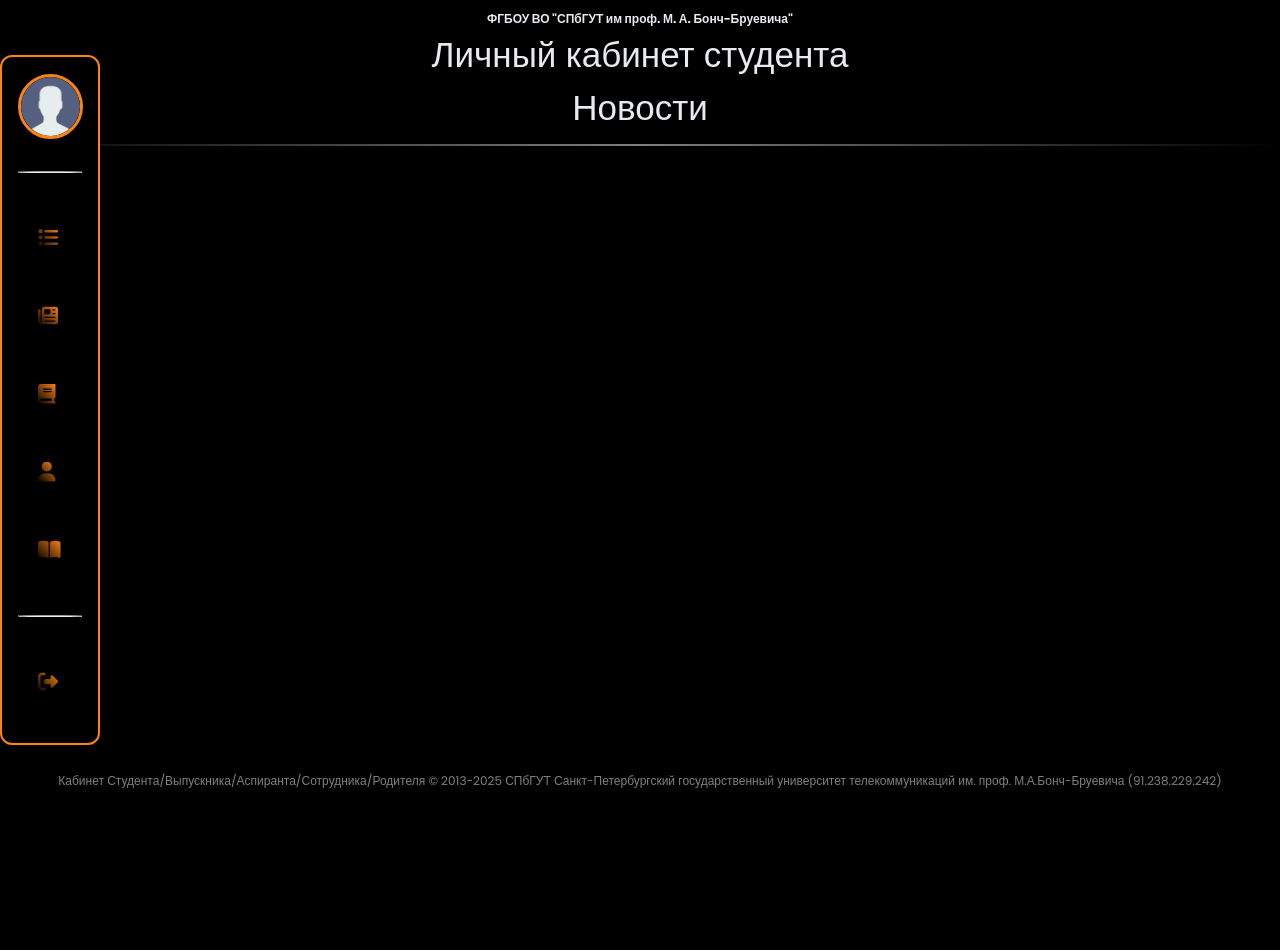
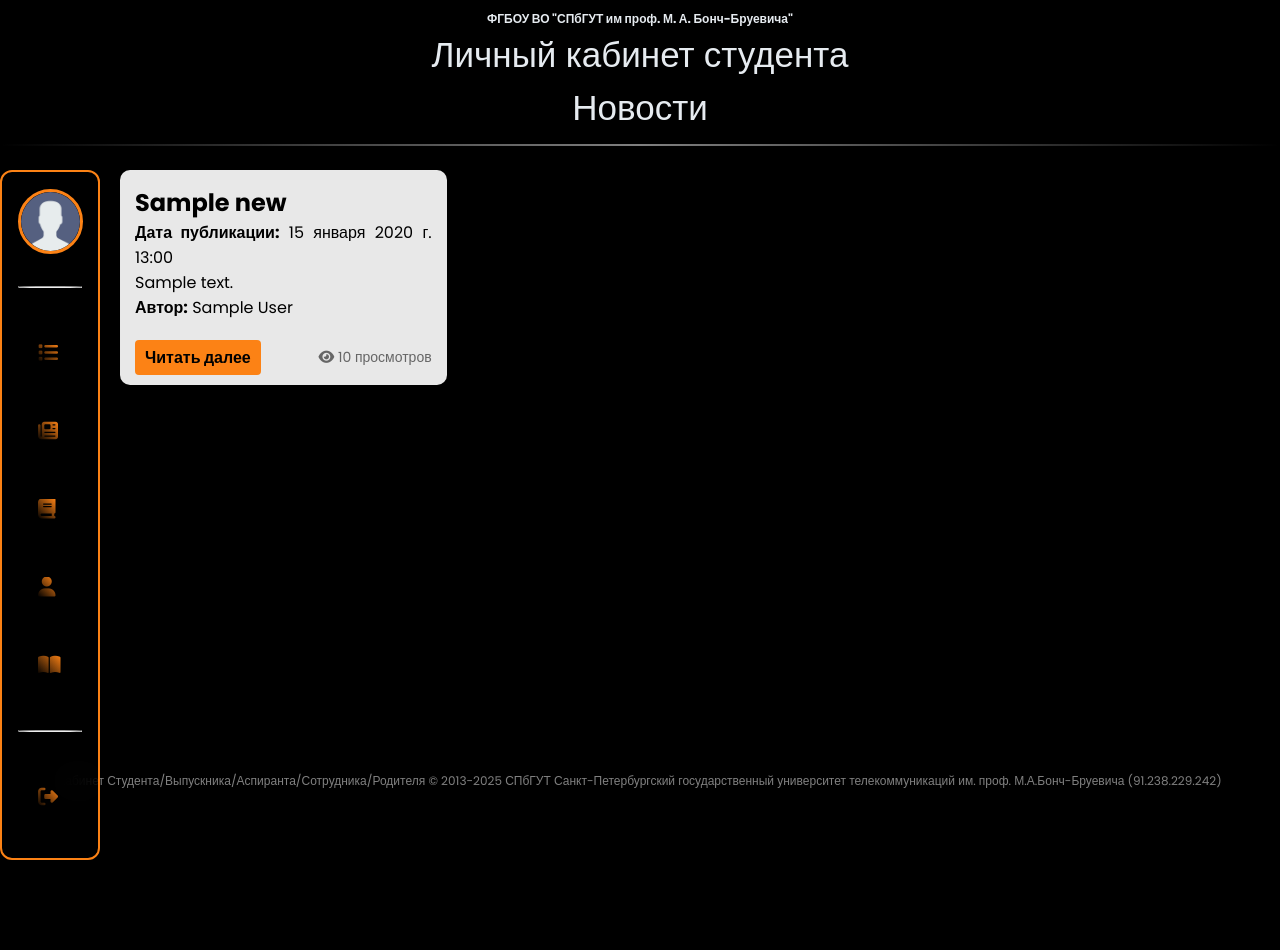
Before and after one commit to KosyaGUT/diplom1_site, a Django app: page /news/ in a window 1280 px wide. Before the commit the page ends 788 px from the top, so only its background shows below. Run offline with Django 5.2, Linux system fonts and the light colour scheme; tables that the repository leaves empty hold one stand-in row (values such as "Sample post"); some libraries are stand-ins or nearby versions.

Commit message:
Доработал вкладку "Новости"

```diff
--- a/gutis/news/urls.py
+++ b/gutis/news/urls.py
@@ -1,9 +1,16 @@
 from django.urls import path
 
 from news.views import *
+
+from django.conf import settings
+from django.conf.urls.static import static
 
 app_name = 'news'
 
 urlpatterns = [
     path('news/', news_index, name='news'),
+    path('news/<int:news_id>/', news_detail, name='news_detail'),
 ]
+
+if settings.DEBUG:
+    urlpatterns += static(settings.MEDIA_URL, document_root=settings.MEDIA_ROOT)
--- a/gutis/news/views.py
+++ b/gutis/news/views.py
@@ -1,9 +1,10 @@
 from django.shortcuts import render
 from news.models import News
+from django.shortcuts import render, get_object_or_404
 
 # Функция для получения только опубликованных новостей
 def get_published_news():
-  return News.objects.filter(is_published=False).order_by('-published_date')
+  return News.objects.filter(is_published=True).order_by('-published_date')
 
 # Представление для отображения списка новостей
 def news_index(request):
@@ -15,3 +16,16 @@ def news_index(request):
   }
 
   return render(request, 'home/news.html', context)
+
+def news_detail(request, news_id):
+  news_id_item = News.objects.get(news_id=news_id)
+  news_view = get_object_or_404(News, news_id=news_id)
+  news_view.views += 1  # Увеличиваем счетчик просмотров
+  news_view.save()
+
+
+  context = {
+    "news": news_id_item,
+    "news_view": news_view
+  }
+  return render(request, 'home/news_id.html', context)
--- a/gutis/static/base/css/header.css
+++ b/gutis/static/base/css/header.css
@@ -54,6 +54,7 @@ footer {
     right: 0;
     margin: 0 auto;
     text-align: center; /* Центрирует текст внутри footer */
+    z-index: -1000;
 }
 
 /* Стили для текста в footer */
@@ -82,19 +83,16 @@ a:visited {
 }
 
 .container {
-    height: 100%;
-    width: 100%;
-    display: flex;
-    align-items: center;
-    justify-content: left;
+    width: 100px; /* Ширина боковой панели */
+    position: fixed; /* Вместо fixed */
+    top: 170px;
+    left: 0;
     z-index: 100;
-    position: fixed;
-    top: 0; /* Поднимет контейнер ниже, если header занимает верхнюю часть экрана */
 }
 
 .container nav {
-    width: 100px;
-    height: min-content;
+    height: auto;
+    width: 100%;
     background: rgba(0, 0, 0, 0.67);
     padding: 16px;
     border-radius: 12px;
@@ -102,8 +100,8 @@ a:visited {
     border: 2px solid #fc8215;
     box-shadow: 0 0 30px rgba(0, 0, 0, 0.05);
     transition: 0.6s cubic-bezier(0.8, 0.5, 0.5, 0.8);
-    position: fixed;
 }
+
 
 
 .container nav:hover {
--- a/gutis/static/news/css/news.css
+++ b/gutis/static/news/css/news.css
@@ -30,3 +30,82 @@
     border-radius: 20px;
     z-index: -1;
 }
+
+.news-footer {
+    position: absolute;
+    bottom: 0;  /* Фиксируем футер внизу родительского блока */
+    left: 0;
+    right: 0;
+    display: flex;
+    justify-content: space-between;
+    align-items: center;
+    margin-top: 10px;
+    padding: 10px 15px;
+}
+
+.read-more-btn {
+    background-color: #fc8215;
+    color: #000000;
+    padding: 5px 10px;
+    border-radius: 4px;
+    text-decoration: none;
+    font-weight: bold;
+}
+
+.read-more-btn:hover {
+    background-color: #fc8215;
+}
+
+.views-count {
+    font-size: 14px;
+    color: #666;
+}
+
+/*--------------------------------------------CSS для news_id-------------------------------------------*/
+
+.news-container-id {
+    box-shadow: 0 4px 10px rgba(0, 0, 0, 0.1);
+    border-radius: 8px;
+    background-color: #ffffff;
+    width: calc(100vw - 220px); /* Уменьшили ширину на 20px */
+    margin: 130px auto;
+    margin-left: 120px; /* Добавили отступ слева */
+    padding: 5px;
+    box-sizing: border-box;
+}
+
+
+.news-title {
+    text-align: center;
+    font-size: 28px;
+    margin-bottom: 10px;
+}
+
+.news-category {
+    display: inline-block;
+    background-color: #fc8215;
+    color: #ffffff;
+    padding: 5px 10px;
+    border-radius: 4px;
+    font-size: 14px;
+    margin-bottom: 10px;
+}
+
+.news-content {
+    display: block;
+    gap: 20px;
+}
+
+.news-image {
+    width: 300px;
+    height: auto;
+    border-radius: 8px;
+}
+
+.back-button {
+    display: inline-block;
+    margin-top: 20px;
+    text-decoration: none;
+    color: #fc8215;
+    font-weight: bold;
+}
--- a/gutis/templates/home/base.html
+++ b/gutis/templates/home/base.html
@@ -25,7 +25,7 @@
         <div class="header">
             <a href="https://www.sut.ru/"><b><p>ФГБОУ ВО "СПбГУТ им проф. М. А. Бонч-Бруевича"</p></b></a>
             <p class="head">Личный кабинет студента<br> {{ title }}</p>
-
+            {% block header %} {% endblock %}
             <hr class="header-line">
         </div>
 {#        <!-- Значок меню для мобильной версии -->#}
--- a/gutis/templates/home/news.html
+++ b/gutis/templates/home/news.html
@@ -19,6 +19,14 @@
             <p><strong>Дата публикации:</strong> {{ news.published_date }}</p>
             <p>{{ news.little_content }}</p>
             <p><strong>Автор:</strong> {{ news.author }}</p>
+            <br>
+            <br>
+            <div class="news-footer">
+                <a href="{% url 'news:news_detail' news.news_id %}" class="read-more-btn">Читать далее</a>
+                <span class="views-count">
+                    <i class="fa fa-eye"></i> {{ news.views }} просмотров
+                </span>
+            </div>
         </div>
         {% endfor %}
     </div>
```
Also changed, not shown: gutis/templates/home/news_id.html (added, +55 -0 lines).
